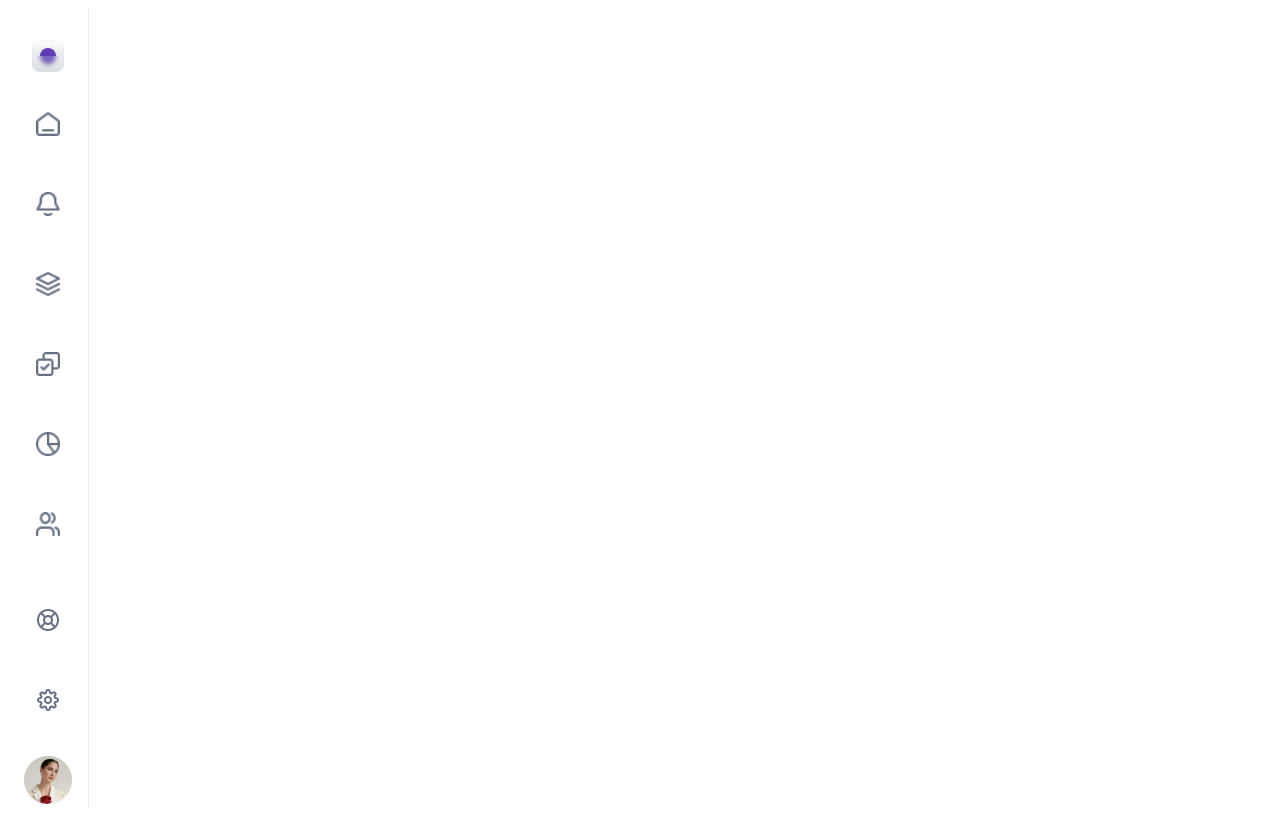
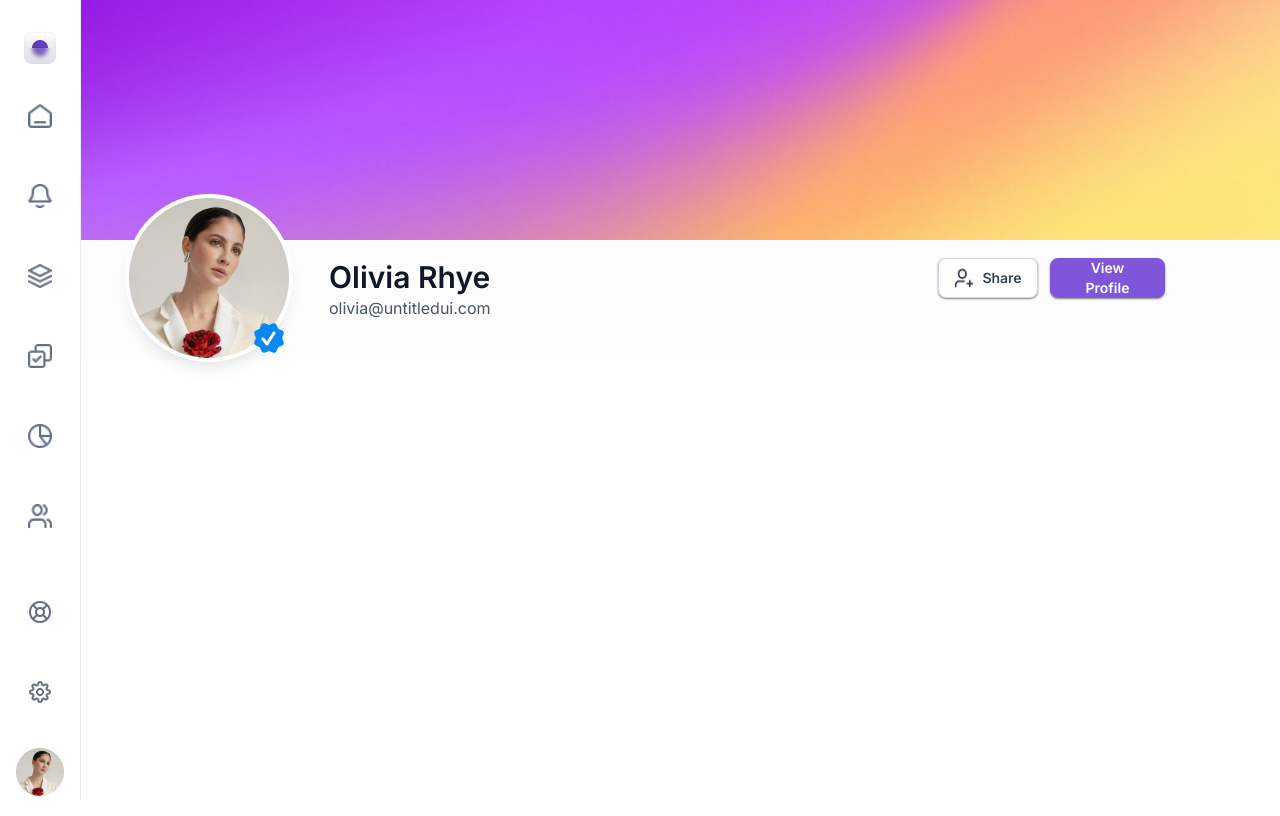
Before and after one commit to Cipher-vasu/Pesponsive-Web-Design, a plain HTML site: page index2.html in a window 1280 px wide. Drawn offline with Linux system fonts and the light colour scheme; files whose address does not match are found by name.

Commit message:
Page Header layout completed

```diff
--- a/index2.html
+++ b/index2.html
@@ -4,6 +4,9 @@
     <meta charset="utf-8">
     <title>Responsive Web Design</title>
     <link rel="stylesheet" type="text/css" href="style2.css">
+    <link rel="preconnect" href="https://fonts.googleapis.com">
+<link rel="preconnect" href="https://fonts.gstatic.com" crossorigin>
+<link href="https://fonts.googleapis.com/css2?family=Inter:wght@100;200;300;400;500;600;700;800;900&family=Ubuntu:wght@300&display=swap" rel="stylesheet">
   </head>
   <body>
     <div class="page">
@@ -61,6 +64,36 @@
       <!-- Main Content Section begins -->
       <div class="main-section">
 
+        <div class="page-header">
+          <div>
+            <img src="F:\Responsive-Web-Design\images\header-background-image.jpg" width=100% height=240px>
+          </div>
+          <div class="container">
+            <div class="avatar-content">
+              <div class="avatar">
+                <img src="F:\Responsive-Web-Design\images\Avatar profile photo.png">
+              </div>
+              <div class="personal-info">
+                <div class="about">
+                  <h1>Olivia Rhye</h1>
+                  <p>olivia@untitledui.com</p>
+                </div>
+                <div class="button-section">
+                  <button type="button" class="share-button">
+                    <img src="F:\Responsive-Web-Design\images\Icon.png" width=20px height=20px>
+                    Share
+                  </button>
+                  <button type="button" class="view-profile-button">View Profile</button>
+                </div>
+              </div>
+            </div>
+          </div>
+        </div>
+
+        <div class="">
+
+        </div>
+
       </div>
       <!-- Main Content Section ends -->
     </div>
--- a/style2.css
+++ b/style2.css
@@ -1,6 +1,9 @@
-
+body{
+  margin: 0;
+}
 
 .page{
+
   display: flex;
   flex-direction: row;
   align-items: flex-start;
@@ -55,3 +58,114 @@
   width: 24px;
   height:24px;
 }
+
+.main-section{
+  width: 100%;
+}
+
+.page-header{
+  display: flex;
+  flex-direction: column;
+  height: 360px;
+  background: #fcfcfd;
+}
+
+.container{
+  padding: 0 32px;
+  height: 160px;
+  margin-top: -50px;
+}
+
+.avatar-content{
+  display: flex;
+  flex-direction: row;
+  align-items: flex-start;
+  padding: 0;
+  gap: 24px;
+}
+
+.personal-info{
+  display: flex;
+  flex-direction: row;
+  align-items: flex-start;
+  padding: 64px 0 0;
+  gap: 20px;
+}
+
+.about{
+  padding: 0;
+  gap: 4px;
+  width: 589px;
+}
+
+.about h1,p{
+  margin: 0;
+}
+
+.about h1{
+  font-family: 'Inter',sans-serif;
+  font-weight: 600;
+  font-size: 30px;
+  line-height: 38px;
+  color: #101828;
+}
+
+.about p{
+  font-family: 'Inter',sans-serif;
+  font-weight: 400;
+  font-size: 16px;
+  line-height: 24px;
+  color: #475467;
+}
+
+.button-section{
+  display: flex;
+  flex-direction: row;
+  align-items: center;
+  padding: 0;
+  gap: 12px;
+}
+
+.share-button{
+  box-sizing: border-box;
+  display: flex;
+  flex-direction: row;
+  justify-content: center;
+  align-items: center;
+  border-radius: 8px;
+  background: white;
+  border: 1px solid #d0d5dd;
+  padding: 10px 16px;
+  box-shadow: 0 1px 2px rgba(16,24,40,0.5);
+  width: 100px;
+  height: 40px;
+  gap:8px;
+
+  font-family: 'Inter', sans-serif;
+  font-weight: 600;
+  font-size: 14px;
+  line-height: 20px;
+  color: #344054;
+}
+
+.view-profile-button{
+  box-sizing: border-box;
+  display: flex;
+  flex-direction: row;
+  justify-content: center;
+  align-items: center;
+  border-radius: 8px;
+  background: #7f56d9;
+  border: 1px solid #7f56d9;
+  padding: 10px 16px;
+  box-shadow: 0 1px 2px rgba(16,24,40,0.5);
+  width: 115px;
+  height: 40px;
+  gap:8px;
+
+  font-family: 'Inter', sans-serif;
+  font-weight: 600;
+  font-size: 14px;
+  line-height: 20px;
+  color: white;
+}
```
Also changed, not shown: index.html (+2 -26 lines).
